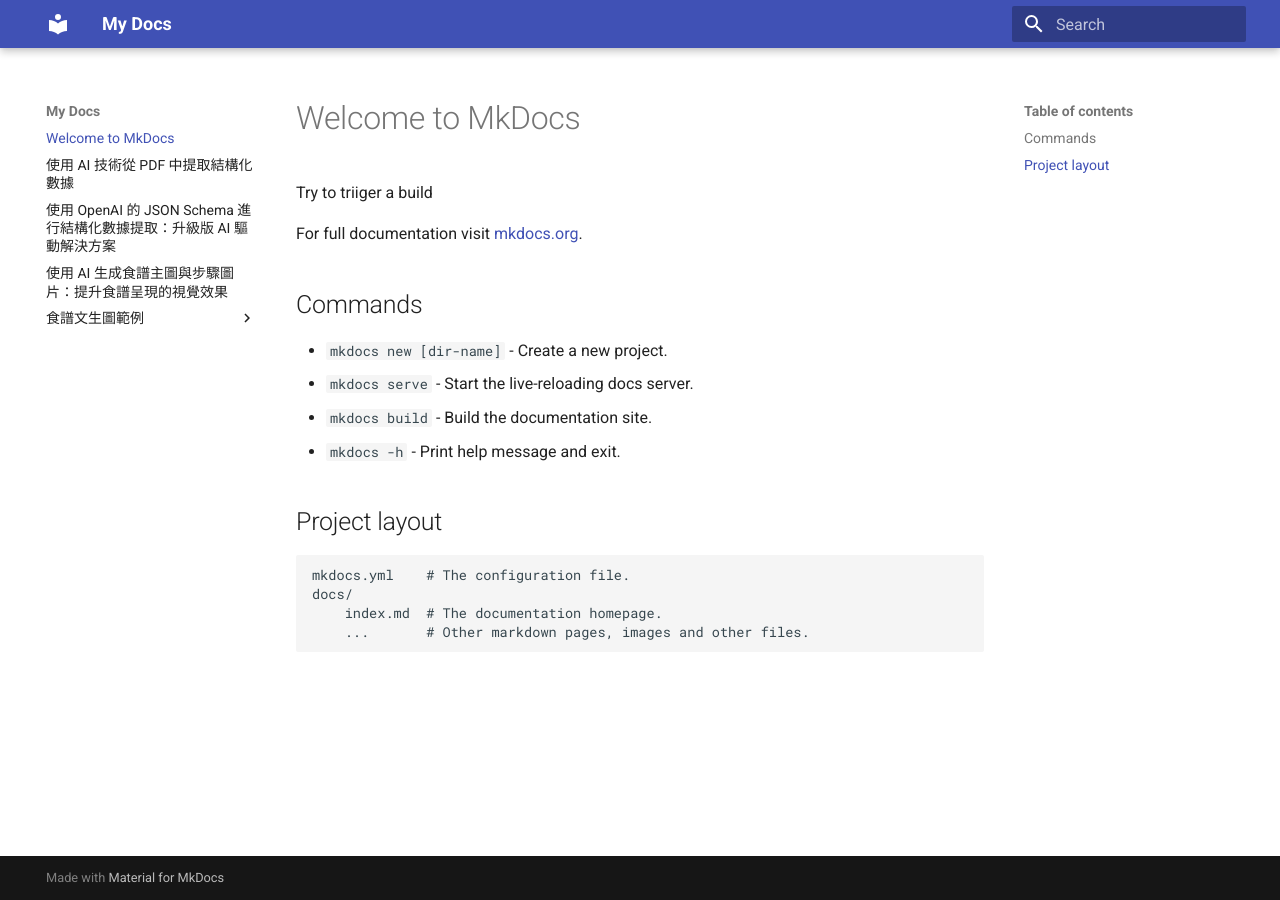
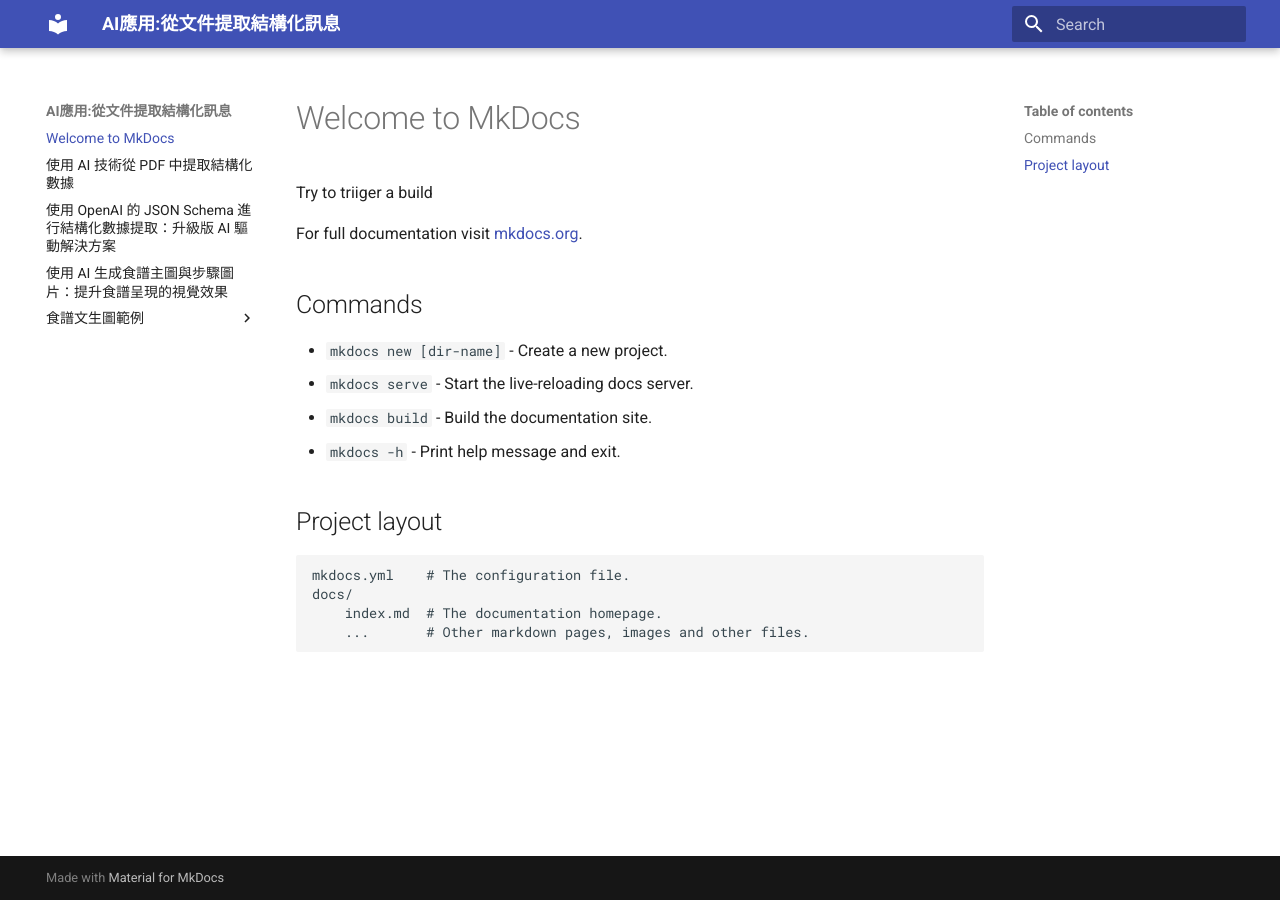
Before and after one commit to yytsui/notes, an MkDocs documentation site: the page built from docs/index.md, in a window 1280 px wide. Built offline with MkDocs 1.6.1 and Material for MkDocs 9.7.7, drawn with Linux system fonts in a browser that asks for light colours.

Commit message:
change site title

```diff
--- a/mkdocs.yml
+++ b/mkdocs.yml
@@ -1,4 +1,4 @@
-site_name: My Docs
+site_name: AI應用:從文件提取結構化訊息
 theme:
   name: material
 
```
